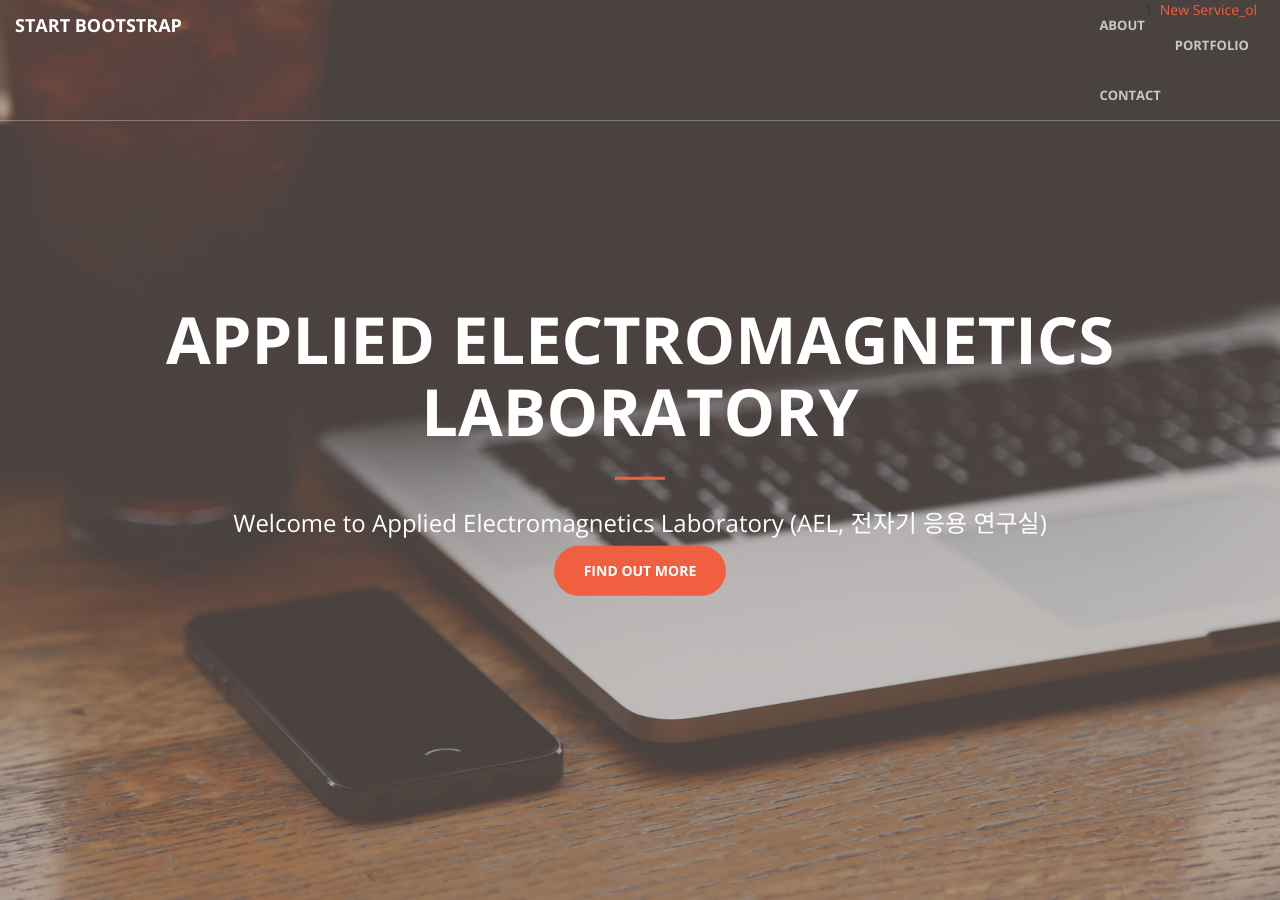
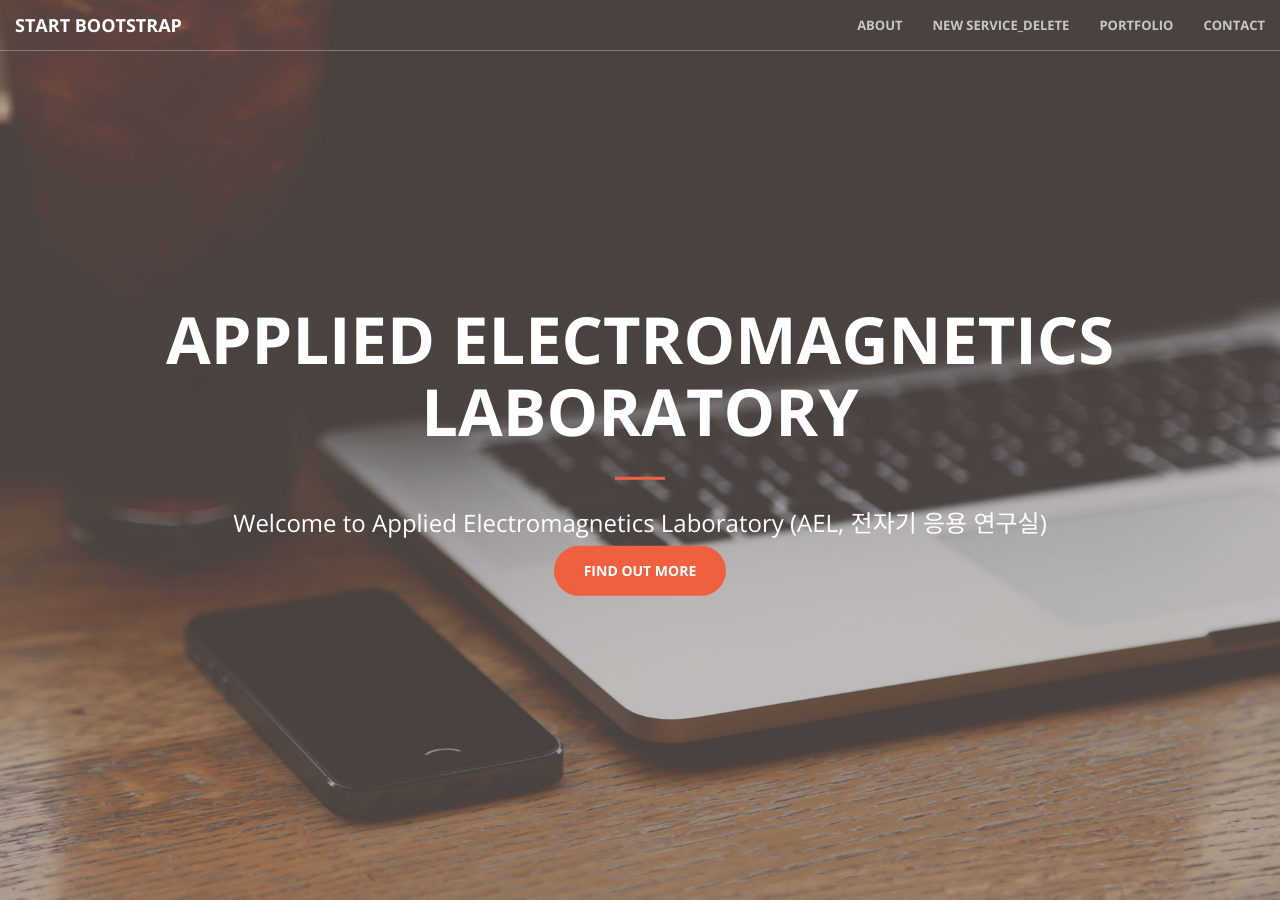
Before and after one commit to dwKim88/AEL, a Jekyll site: the page built from index.html, in a window 1280 px wide and 900 px high. Built offline with Jekyll 4.4.1, drawn with Linux system fonts in a browser that asks for light colours.

Commit message:
Update nav.html

```diff
--- a/_includes/nav.html
+++ b/_includes/nav.html
@@ -20,12 +20,12 @@
                         <a class="page-scroll" href="#about">About</a>
 
                     </li>
-                <ol>
+
                     <li>
                         <!--<a class="page-scroll" href="#services">Services</a> -->
-                        <a href="services2.html">New Service_ol</a>
+                        <a href="services2.html">New Service_delete</a>
                     </li>
-                </ol>
+
                 <li>
                     <a class="page-scroll" href="#portfolio">Portfolio</a>
                 </li>
```
